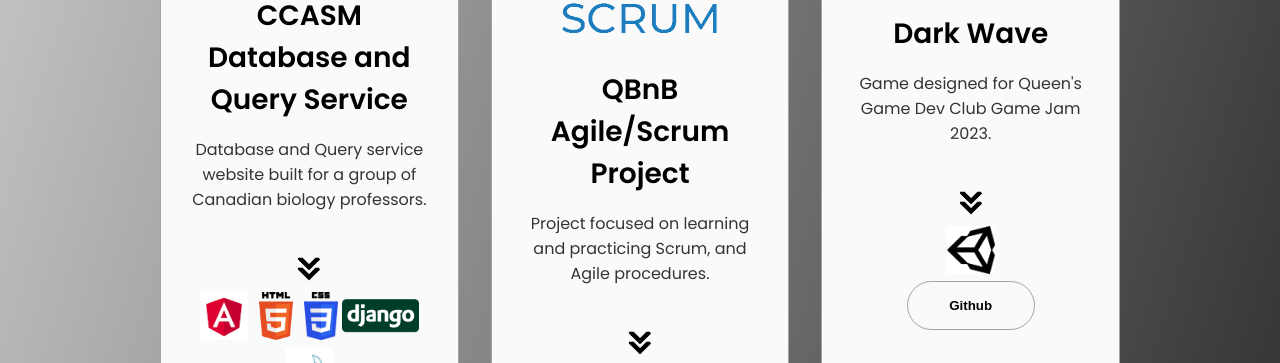
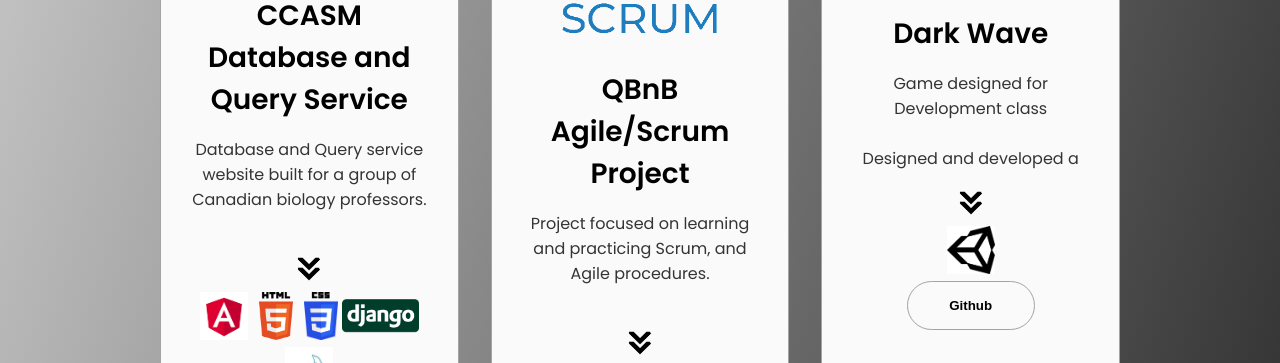
Before and after one commit to julian-wei213/Personal-Website, a plain HTML site: page index.html in a window 1280 px wide. Shown: the part 2039-2402 px from the top of the page. Drawn offline with Linux system fonts and the light colour scheme.

Commit message:
changed text

```diff
--- a/index.html
+++ b/index.html
@@ -500,9 +500,9 @@
             </div>
             <h2 class="experience-sub-title project-title">Dark Wave</h2>
             <div class="smalldesc3">
-            <p> Game designed for Queen's Game Dev Club Game Jam 2023. <br> <br>Designed and developed a term long 2d Unity game focused on limited vision and the dark
+            <p> Game designed for Development class <br> <br>Designed and developed a term long 2d Unity game focused on limited vision and the dark
               with a team of 3. Assumed a leadership role at weekly meetings, ensuring consistent progress and
-              resulting in a top 5 rank.</p>
+              resulting in a high grade (95+).</p>
             </div>
             <img src="./assets/arrow.png" alt="arrow" class="arrow-expand" onclick="openProject3()">
             <div>
```
